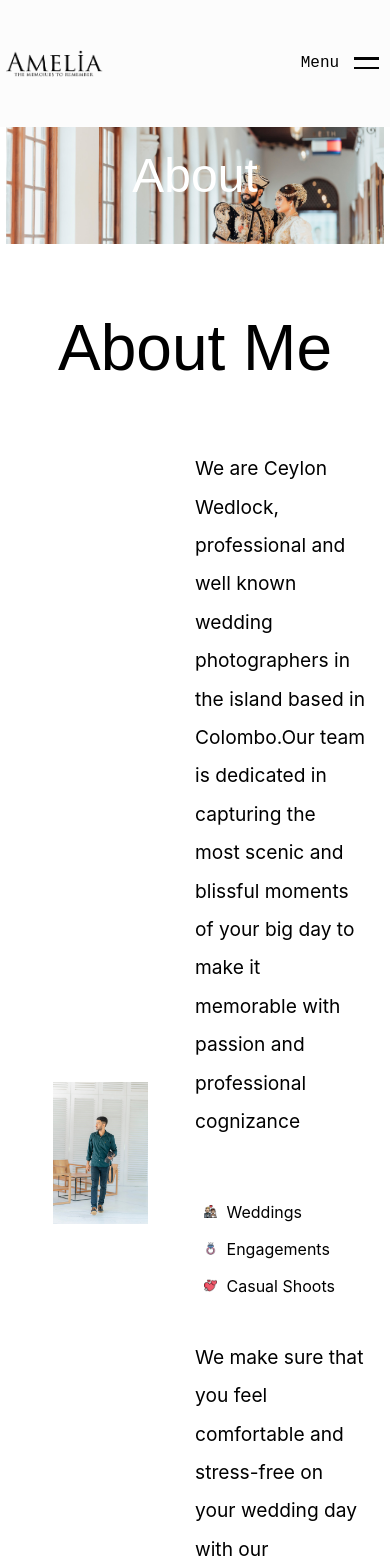
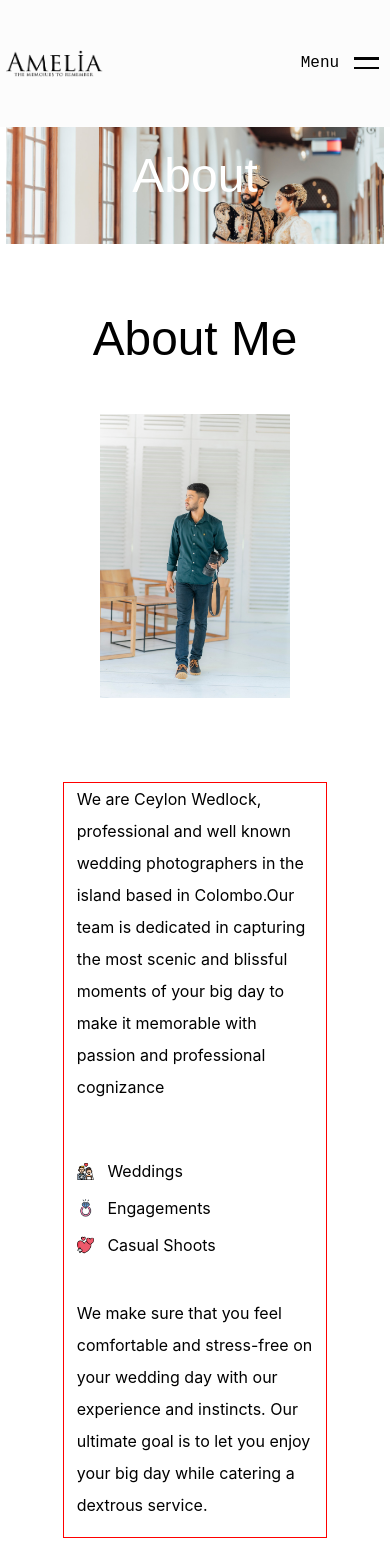
Before and after one commit to TharakaJayz/photography, a React (Create React App) app in the folder client/: page /about in a window 390 px wide. Shown: the top 1568 px of the page. Built offline with nearby package versions, Linux system fonts and the light colour scheme.

Commit message:
finihsed about page

```diff
--- a/client/src/components/Navbar/navCard/NavSec2Card.css
+++ b/client/src/components/Navbar/navCard/NavSec2Card.css
@@ -6,7 +6,7 @@
     padding-top: 10%;
     padding-bottom: 10%; */
 
-
+    margin:0px var(--padd_main);
     display: flex;
     align-items: center;
     flex-wrap: wrap;
--- a/client/src/pages/About/About.css
+++ b/client/src/pages/About/About.css
@@ -25,7 +25,9 @@
     width: 100%;
     text-align: center;
     font-family: var(--font-second);
-    font-size: 4rem;
+    /* font-size: 6rem; */
+    /* font-size: 4rem; */
+    font-size: calc(2vw + 2.5rem);
     margin-bottom: 1em;
 }
 
@@ -57,7 +59,10 @@
 .AB_sec-2_p{
     width: 90%;
     text-align: left;
-    font-size: 1.2rem;
+    /* font-size: 1.2rem;
+    font-size: 1.5rem; */
+    font-size: clamp(1rem,1vw + 0.2rem,1.5rem);
+    /* font-size: calc(1vw + 0.2rem); */
     line-height: 2em;
     margin-bottom: 1em;
 }
@@ -86,7 +91,7 @@
 }
 .sec-2_sec-div-sec-2{
     flex: 5;
-
+    font-size: clamp(1rem,1vw + 0.2rem,1.5rem);
     /* border:1px solid yellow; */
 }
 
@@ -94,3 +99,45 @@
     width: 40%;
     height: auto;
 }
+
+
+@media (max-width:1115px){
+    .ab-sec-1_img{
+        width: 70%;
+    }
+}
+
+@media (max-width:890px){
+    .ab-sec-1_img{
+        width: 80%;
+    }
+}
+
+@media (max-width:830px){
+
+    .about_body_sections{
+        flex-direction: column;
+        justify-content: center;
+        align-items: center;
+        gap: 10vh;
+    }
+    .AB_sec-1{
+        flex:unset
+    }
+
+
+    .AB_sec-2{
+        flex:unset;
+        flex-direction: column;
+        justify-content: center;
+        align-items: center;
+        border:1px solid red;
+        width: 70%;
+    }
+
+    .ab-sec-1_img{
+        width: 50%;
+    }
+
+
+}
```
